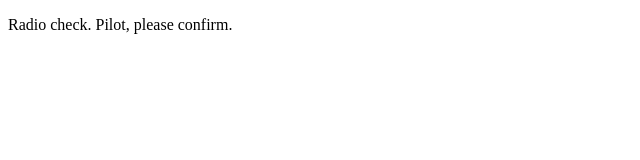
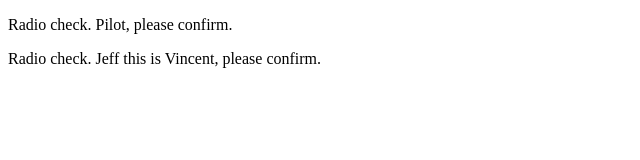
Before and after one commit to jefferycphipps/communication-log, a plain HTML site: page index.html in a window 1280 px wide. Shown: the whole page, without its empty margins (0-640 px from the left). Drawn offline with Linux system fonts and the light colour scheme.

Commit message:
<Vincent says Hello>

```diff
--- a/index.html
+++ b/index.html
@@ -2,5 +2,6 @@
 <html>
    <body>
       <p>Radio check. Pilot, please confirm.</p>
+      <p>Radio check. Jeff this is Vincent, please confirm.</p>
    </body>
 </html>
```
